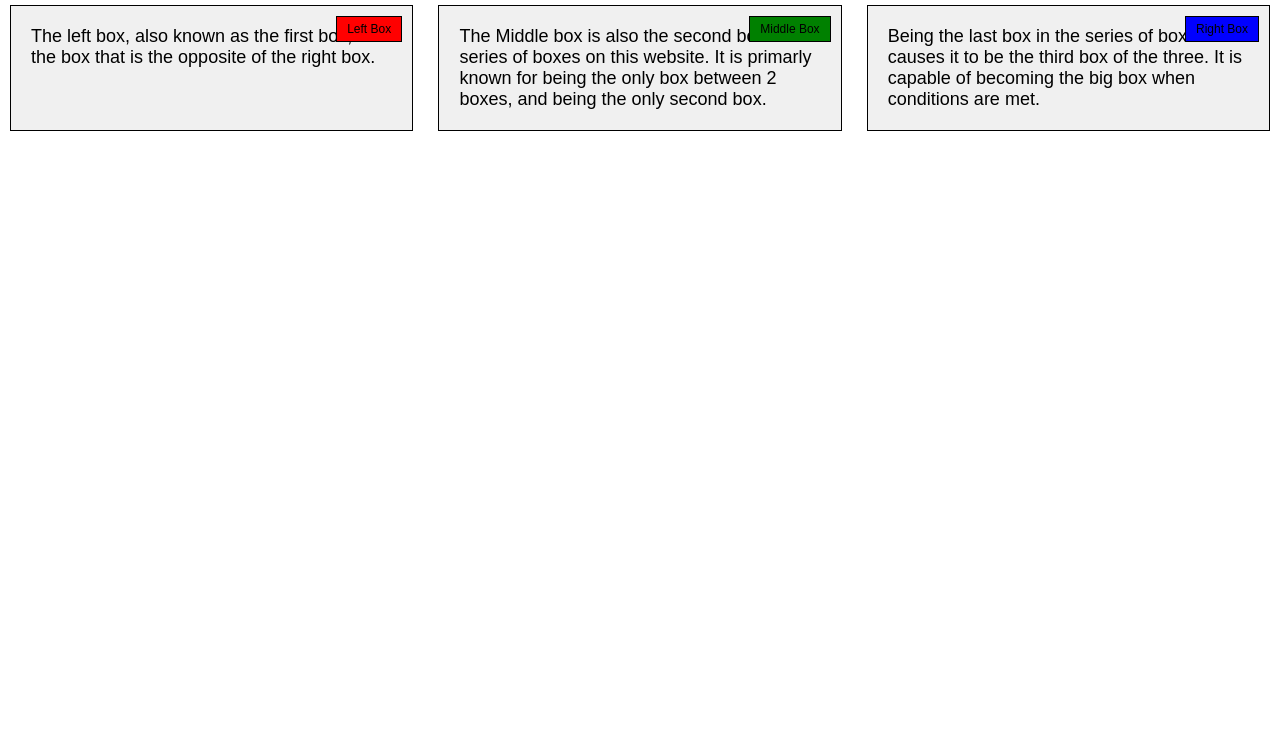
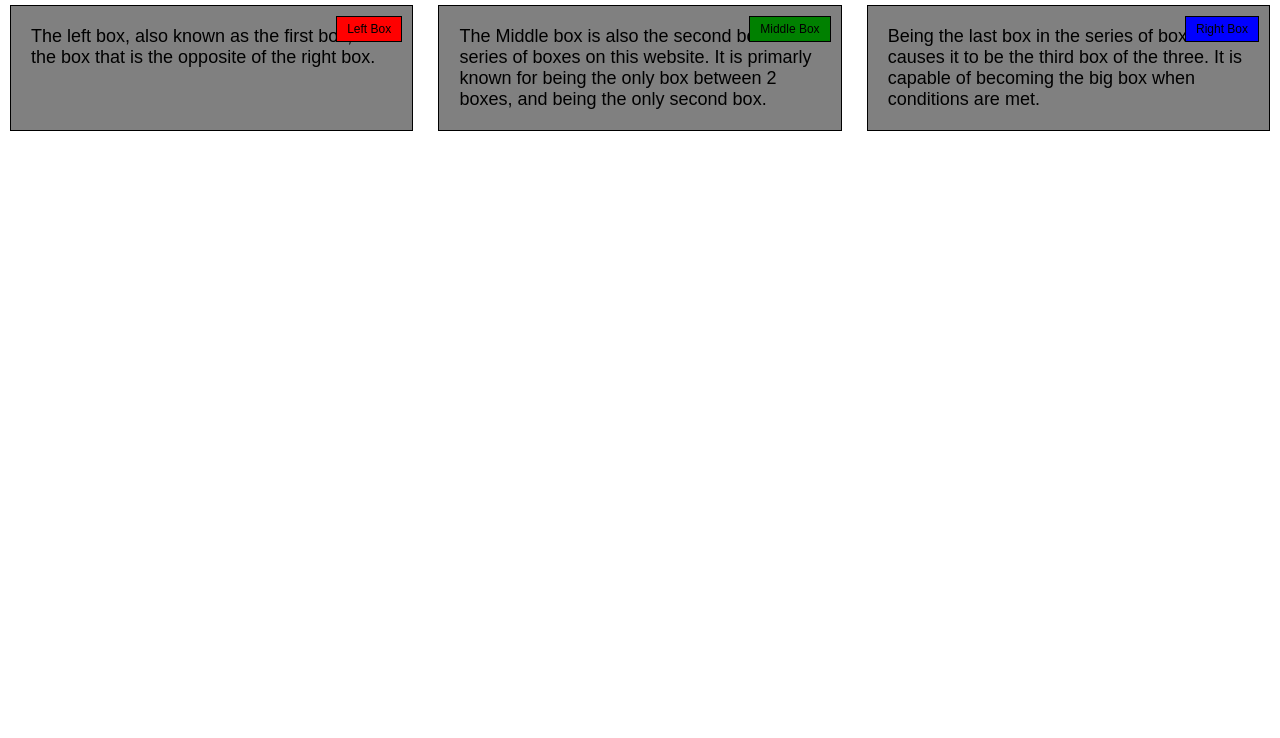
Before and after one commit to cameronhughes/first, a plain HTML site: page index.html in a window 1280 px wide. Shown: the part 62-800 px from the top of the page. Drawn offline with Linux system fonts and the light colour scheme.

Commit message:
Update index.html

```diff
--- a/index.html
+++ b/index.html
@@ -30,7 +30,7 @@
       border: 1px solid black;
       padding: 20px;
       margin: 10px 0;
-      background-color: #f0f0f0;
+      background-color: gray;
       font-size: 18px;
       position: relative;
     }
```
